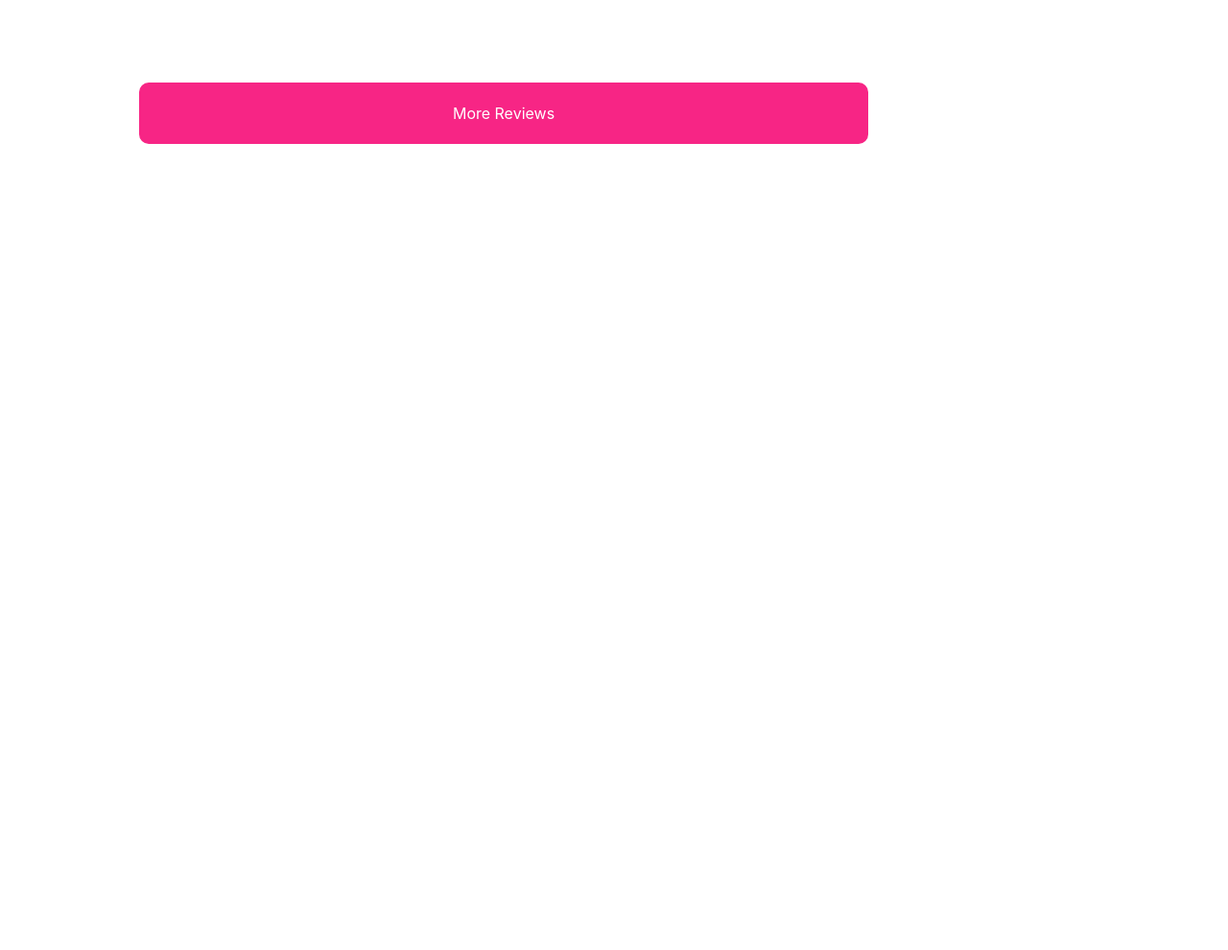
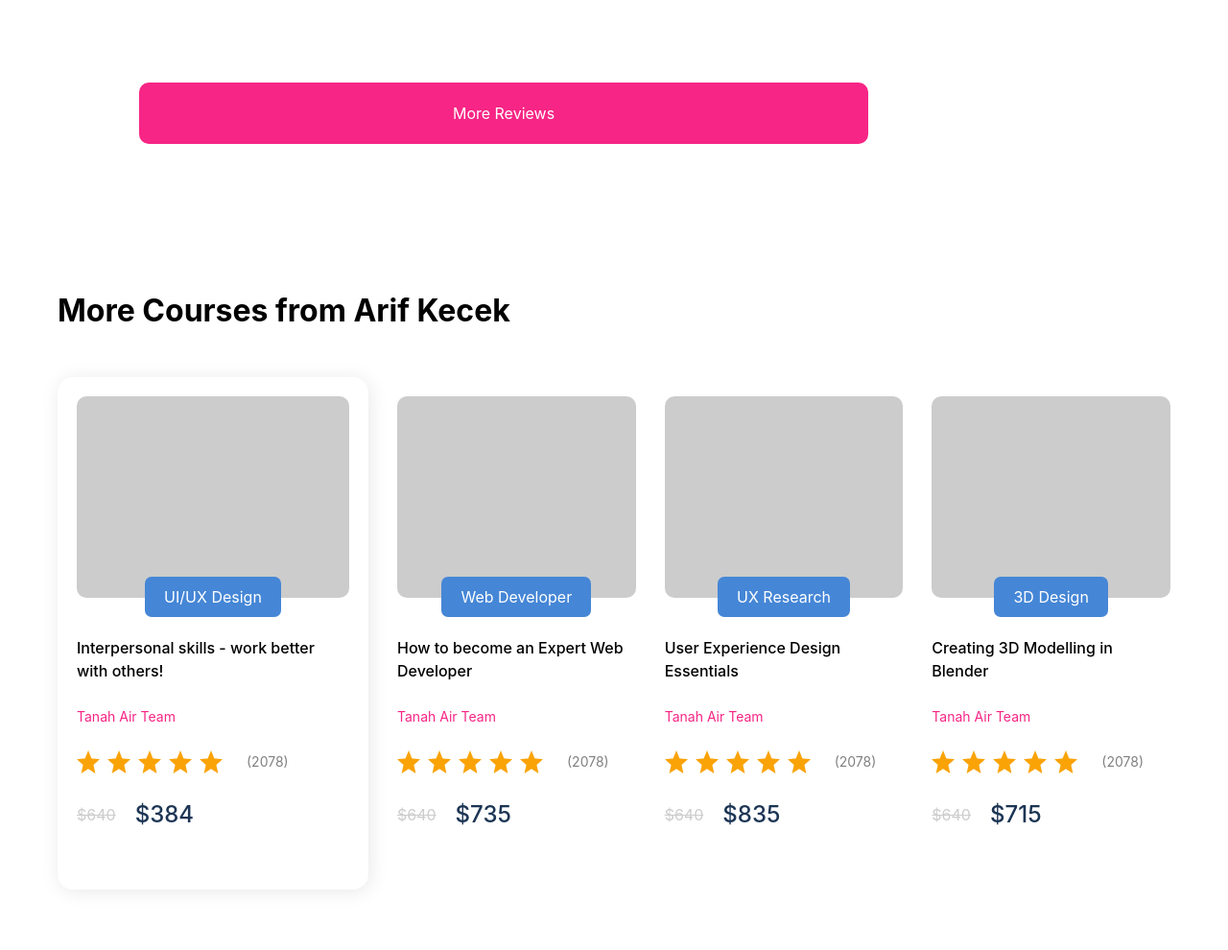
Before and after one commit to ramaz1k/group-work, a website: page src/page3.html in a window 1280 px wide. Shown: the part 5003-5993 px from the top of the page at 96% size. Before the commit the page ends 5303 px from the top, so only its background shows below. Drawn offline with nearby package versions, Linux system fonts and the light colour scheme; files that its build step writes are made by us from their sources.

Commit message:
main s-9 p3

```diff
--- a/src/page3.html
+++ b/src/page3.html
@@ -452,7 +452,9 @@
           </div>
         </div>
       </section>
-      <section class="my-[100px] px-[20px] max-w-[800px] lg:mx-[125px] flex flex-col gap-[50px]">
+      <section
+        class="my-[100px] px-[20px] max-w-[800px] lg:mx-[125px] flex flex-col gap-[50px]"
+      >
         <div class="flex flex-col gap-[35px]">
           <div class="flex justify-between items-center">
             <p class="text-[22px] lg:text-[32px] font-bold">Rewies</p>
@@ -487,7 +489,7 @@
             adipiscing. Aenean enim cursus a mattis ac velit, quis. Nibh id dui,
             justo, at tempus. Mauris egestas nunc morbi dignissim.
           </p>
-          <hr class="text-[#808080]">
+          <hr class="text-[#808080]" />
         </div>
         <div class="flex flex-col gap-[35px]">
           <div class="flex justify-between items-center">
@@ -514,7 +516,7 @@
             adipiscing. Aenean enim cursus a mattis ac velit, quis. Nibh id dui,
             justo, at tempus. Mauris egestas nunc morbi dignissim.
           </p>
-          <hr class="text-[#808080]">
+          <hr class="text-[#808080]" />
         </div>
         <div class="flex flex-col gap-[35px]">
           <div class="flex justify-between items-center">
@@ -541,14 +543,116 @@
             adipiscing. Aenean enim cursus a mattis ac velit, quis. Nibh id dui,
             justo, at tempus. Mauris egestas nunc morbi dignissim.
           </p>
-          <hr class="text-[#808080]">
+          <hr class="text-[#808080]" />
         </div>
-          <button
-            class="text-white bg-[#F72585] rounded-[10px] py-[20px] my-[50px] w-[100%]"
-          >
-            More Reviews
-          </button>
-
+        <button
+          class="text-white bg-[#F72585] rounded-[10px] py-[20px] my-[50px] w-[100%]"
+        >
+          More Reviews
+        </button>
+      </section>
+      <section
+        class="my-[100px] px-[20px] max-w-[1200px] m-auto flex flex-col gap-[25px]"
+      >
+        <p class="text-[22px] lg:text-[32px] font-bold">
+          More Courses from Arif Kecek
+        </p>
+        <div class="my-[40px] flex flex-col gap-[30px] lg:flex-row">
+          <div class="flex-col gap-[20px] lg:w-[32%] shadow-[2px_2px_20px_#E8E8E8] p-[20px] rounded-2xl relative top-[-20px]">
+            <div
+              class="bg-[#CCCCCC] rounded-[10px] h-[210px] flex items-end justify-center"
+            >
+              <button
+                class="text-white bg-[#4586D6] rounded-[7px] py-[9px] px-[20px] relative top-[20px]"
+              >
+                UI/UX Design
+              </button>
+            </div>
+            <div class="flex flex-col gap-[25px] my-[40px]">
+              <p class="font-[500]">
+                Interpersonal skills - work better with others!
+              </p>
+              <p class="text-[#F72585] text-[14px]">Tanah Air Team</p>
+              <div class="flex gap-[25px] items-center">
+                <div><img src="./images/Rating.png" alt="" /></div>
+                <p class="text-[#808080] text-[14px]">(2078)</p>
+              </div>
+              <div class="flex gap-[20px] items-center">
+                <p class="line-through text-[#CCCCCC]">$640</p>
+                <p class="text-[#1C3554] text-[24px] font-[500]">$384</p>
+              </div>
+            </div>
+          </div>
+          <div class="flex-col gap-[20px] lg:w-[25%]">
+            <div
+              class="bg-[#CCCCCC] rounded-[10px] h-[210px] flex items-end justify-center"
+            >
+              <button
+                class="text-white bg-[#4586D6] rounded-[7px] py-[9px] px-[20px] relative top-[20px]"
+              >
+                Web Developer
+              </button>
+            </div>
+            <div class="flex flex-col gap-[25px] my-[40px]">
+              <p class="font-[500]">How to become an Expert Web Developer</p>
+              <p class="text-[#F72585] text-[14px]">Tanah Air Team</p>
+              <div class="flex gap-[25px] items-center">
+                <div><img src="./images/Rating.png" alt="" /></div>
+                <p class="text-[#808080] text-[14px]">(2078)</p>
+              </div>
+              <div class="flex gap-[20px] items-center">
+                <p class="line-through text-[#CCCCCC]">$640</p>
+                <p class="text-[#1C3554] text-[24px] font-[500]">$735</p>
+              </div>
+            </div>
+          </div>
+          <div class="flex-col gap-[20px] lg:w-[25%]">
+            <div
+              class="bg-[#CCCCCC] rounded-[10px] h-[210px] flex items-end justify-center"
+            >
+              <button
+                class="text-white bg-[#4586D6] rounded-[7px] py-[9px] px-[20px] relative top-[20px]"
+              >
+                UX Research
+              </button>
+            </div>
+            <div class="flex flex-col gap-[25px] my-[40px]">
+              <p class="font-[500]">User Experience Design Essentials</p>
+              <p class="text-[#F72585] text-[14px]">Tanah Air Team</p>
+              <div class="flex gap-[25px] items-center">
+                <div><img src="./images/Rating.png" alt="" /></div>
+                <p class="text-[#808080] text-[14px]">(2078)</p>
+              </div>
+              <div class="flex gap-[20px] items-center">
+                <p class="line-through text-[#CCCCCC]">$640</p>
+                <p class="text-[#1C3554] text-[24px] font-[500]">$835</p>
+              </div>
+            </div>
+          </div>
+          <div class="flex-col gap-[20px] lg:w-[25%]">
+            <div
+              class="bg-[#CCCCCC] rounded-[10px] h-[210px] flex items-end justify-center"
+            >
+              <button
+                class="text-white bg-[#4586D6] rounded-[7px] py-[9px] px-[20px] relative top-[20px]"
+              >
+                3D Design
+              </button>
+            </div>
+            <div class="flex flex-col gap-[25px] my-[40px]">
+              <p class="font-[500]">Creating 3D Modelling in Blender</p>
+              <p class="text-[#F72585] text-[14px]">Tanah Air Team</p>
+              <div class="flex gap-[25px] items-center">
+                <div><img src="./images/Rating.png" alt="" /></div>
+                <p class="text-[#808080] text-[14px]">(2078)</p>
+              </div>
+              <div class="flex gap-[20px] items-center">
+                <p class="line-through text-[#CCCCCC]">$640</p>
+                <p class="text-[#1C3554] text-[24px] font-[500]">$715</p>
+              </div>
+            </div>
+          </div>
+        </div>
       </section>
     </main>
   </body>
```
